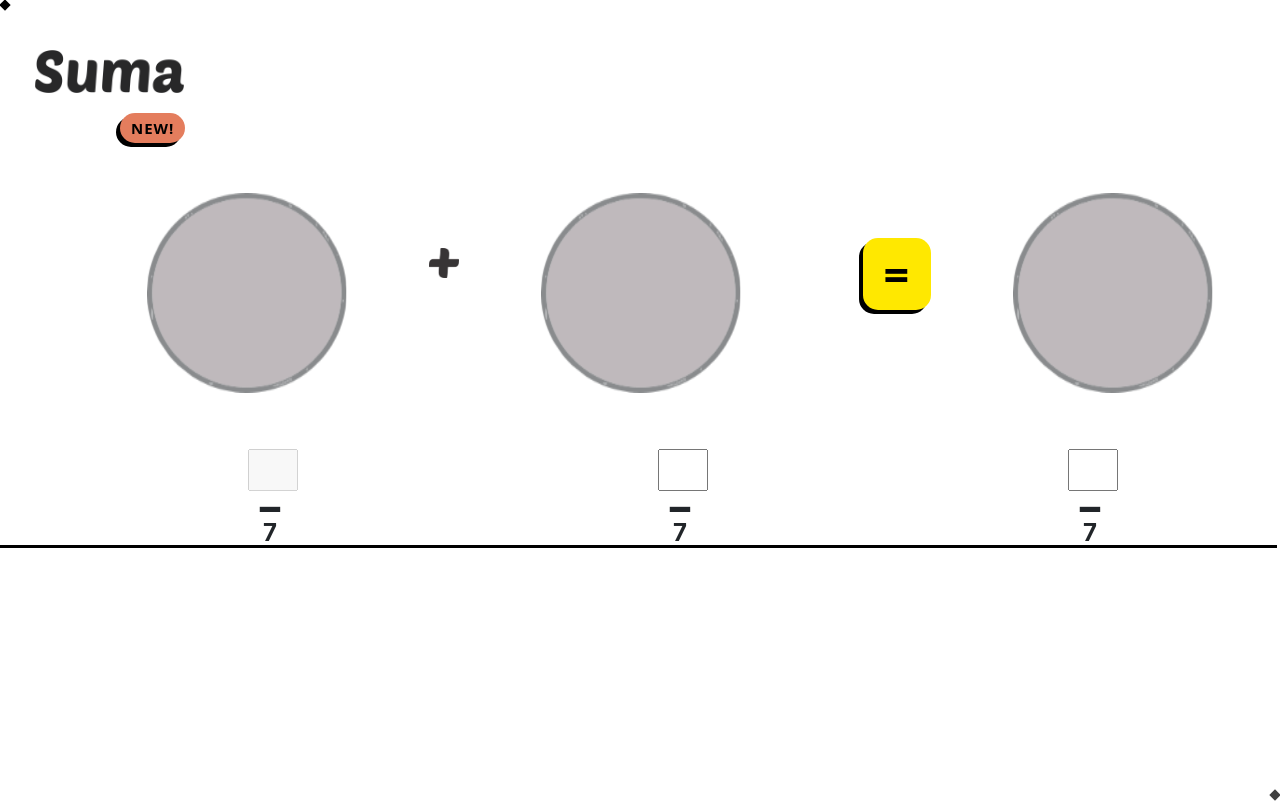
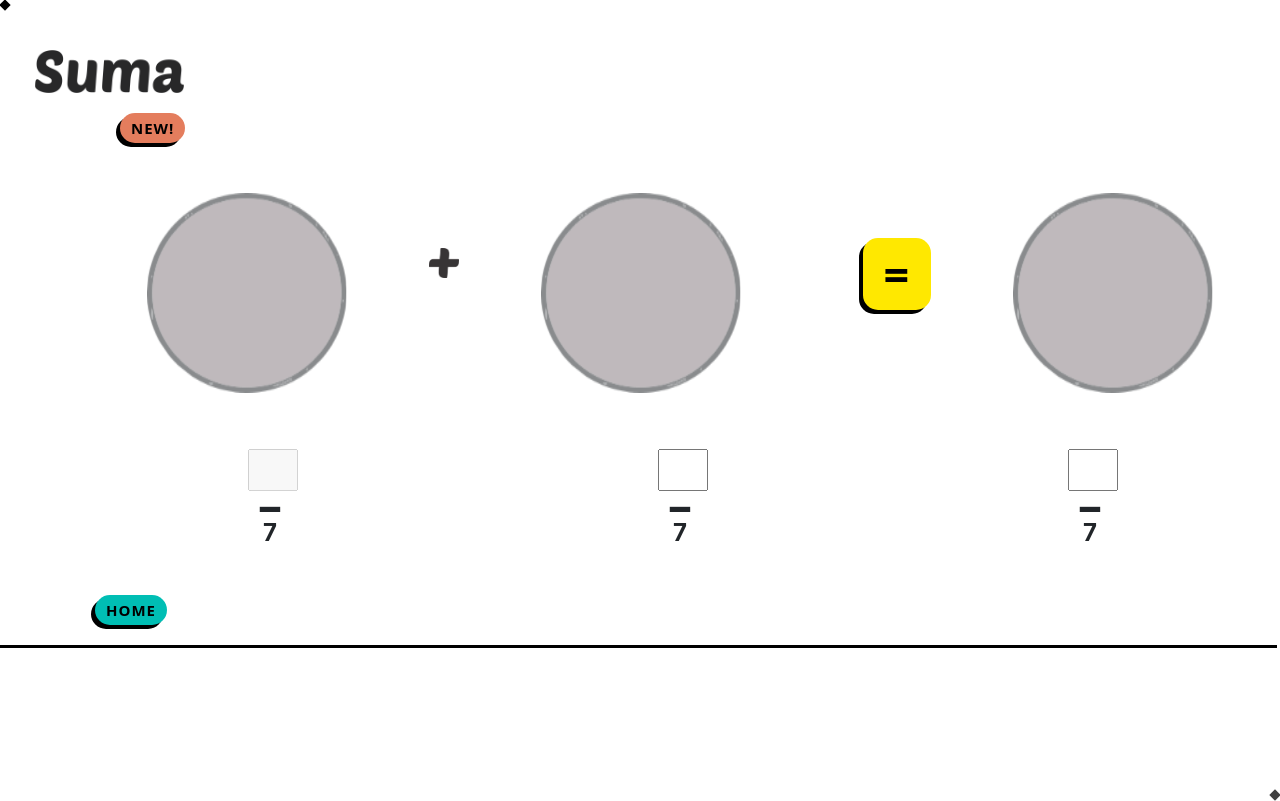
Before and after one commit to UCC-LabCompu2-Historico/proyectos2019-Dominguez-Nanfara, a plain HTML site: page suma.html in a window 1280 px wide. Drawn offline with nearby package versions, Linux system fonts and the light colour scheme.

Commit message:
Last commit

```diff
--- a/assets/css/miEstilo.css
+++ b/assets/css/miEstilo.css
@@ -322,3 +322,13 @@ a:active.btn {
 {
     margin-left: 50px;
 }
+
+.btn-home
+{
+    padding: 3px 10px;
+    background-color: #00beb4;
+    border-radius: 15px;
+    font-size: 15px;
+    font-weight: bold;
+    margin: 50px 20px 20px 80px;
+}
--- a/suma.html
+++ b/suma.html
@@ -93,5 +93,12 @@
             </div>
         </div>
     </section>
+    <div class="col-xs-3">
+        <a href="index.html" target="_blank">
+            <button href="#" class="btn-home btn">
+                Home
+            </button>
+        </a>
+    </div>
 </body>
 </html>
```
Also changed, not shown: comp.html (+7 -0 lines), resta.html (+7 -0 lines).
